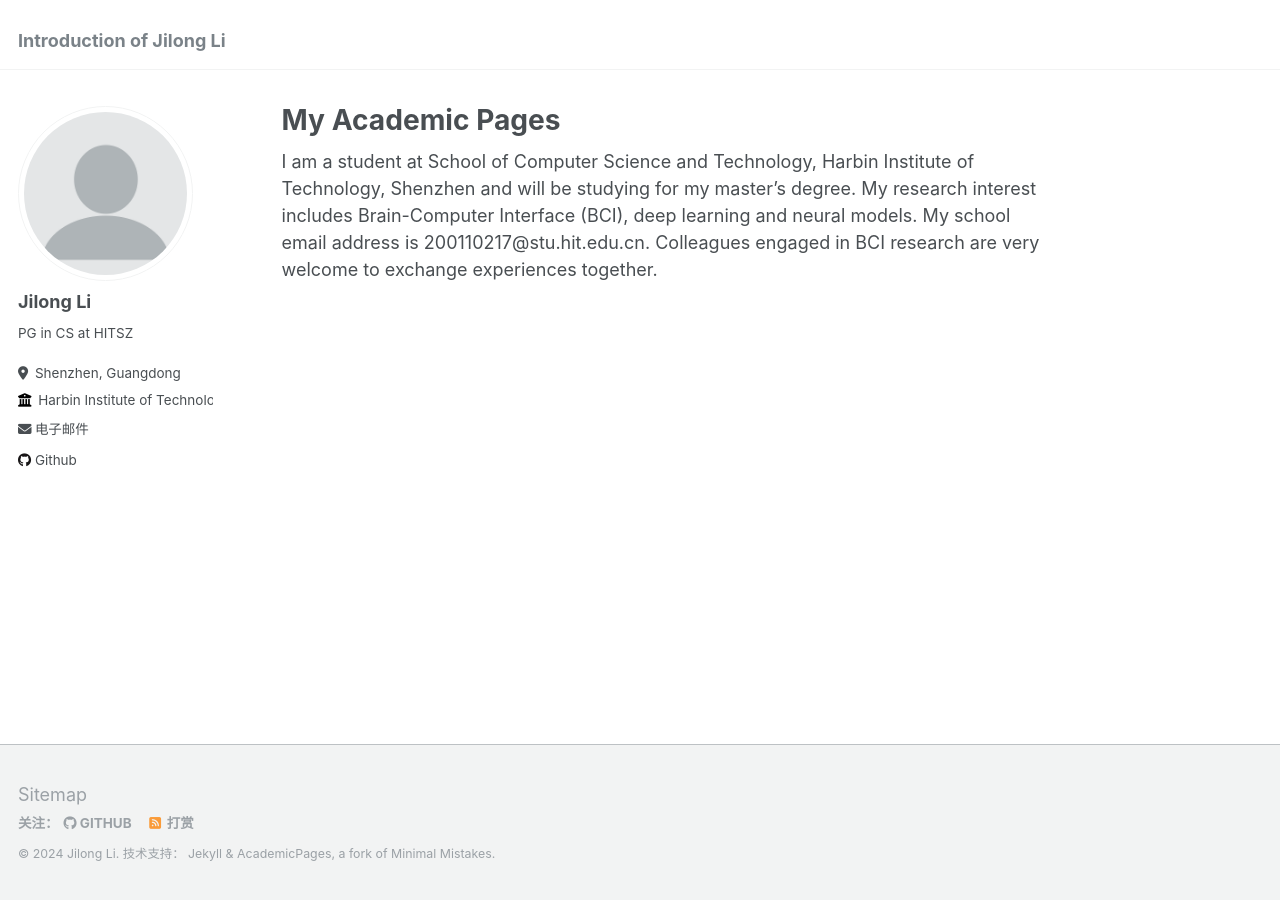
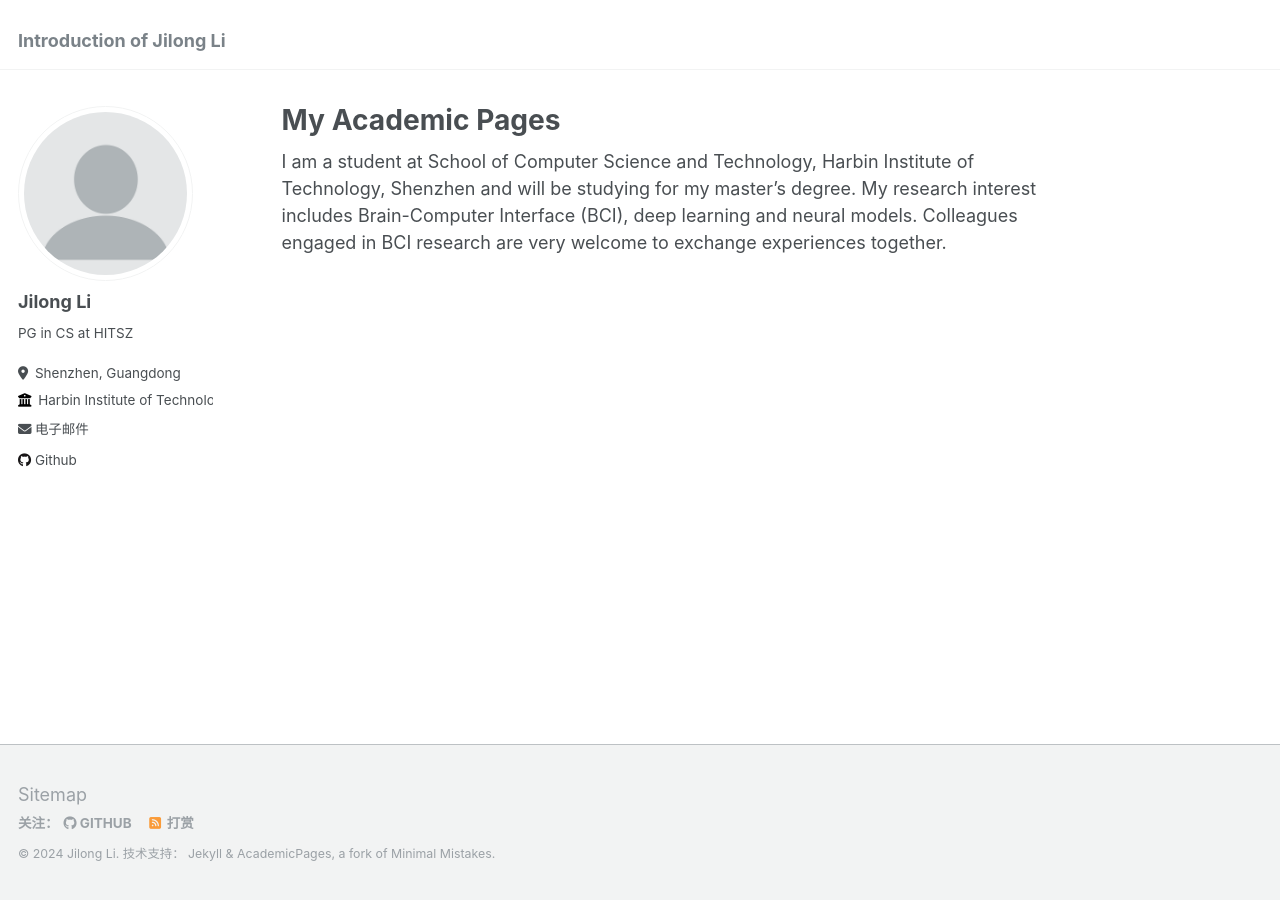
Before and after one commit to HITjige/HITjige.github.io, a Jekyll site: the page built from _pages/about.md, in a window 1280 px wide. Built offline with Jekyll 4.4.1, drawn with Linux system fonts in a browser that asks for light colours.

Commit message:
Update about.md

```diff
--- a/_pages/about.md
+++ b/_pages/about.md
@@ -7,5 +7,4 @@ redirect_from:
   - /about.html
 ---
 
-I am a student at School of Computer Science and Technology, Harbin Institute of Technology, Shenzhen and will be studying for my master's degree. My research interest includes Brain-Computer Interface (BCI), deep learning and neural models.
-My school email address is 200110217@stu.hit.edu.cn. Colleagues engaged in BCI research are very welcome to exchange experiences together.
+I am a student at School of Computer Science and Technology, Harbin Institute of Technology, Shenzhen and will be studying for my master's degree. My research interest includes Brain-Computer Interface (BCI), deep learning and neural models. Colleagues engaged in BCI research are very welcome to exchange experiences together.
```
